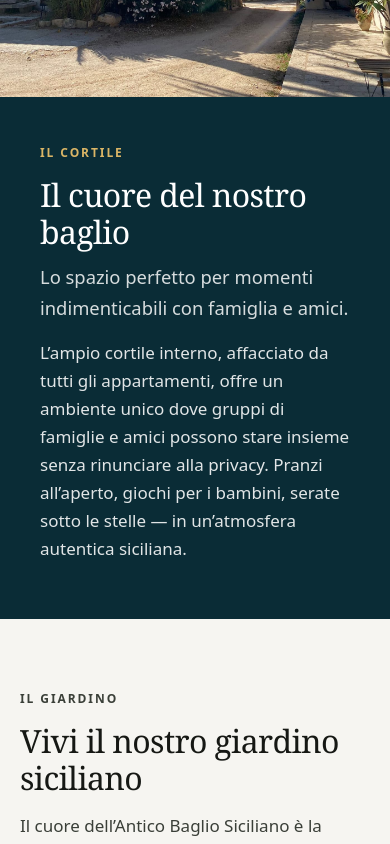
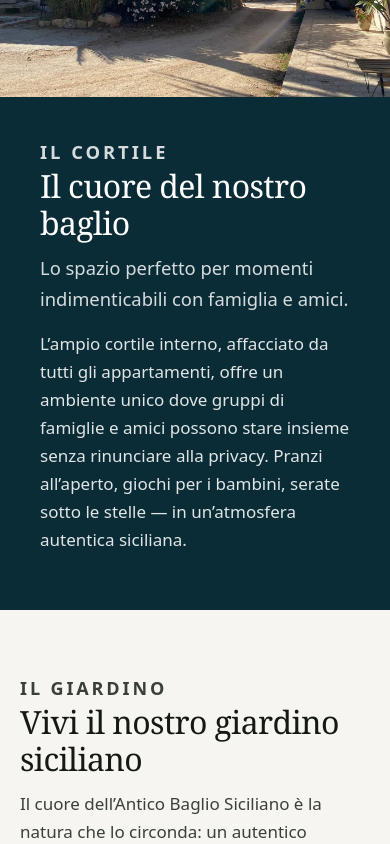
Before and after one commit to rednaw/anticobagliosiciliano, a SvelteKit app: page / in a window 390 px wide. Shown: the part 4580-5424 px from the top of the page. Built offline with nearby package versions, Linux system fonts and the light colour scheme; a web font is replaced by a local one.

Commit message:
there goes the sun

```diff
--- a/src/app.css
+++ b/src/app.css
@@ -29,7 +29,6 @@
   --sea: #0e3a47;
   --sea-deep: #0a2c36;
   --olive: #3f5a3c;
-  --sun: #d4a84b;
   --error: #9f2f1c;
   --line: color-mix(in srgb, var(--ink) 12%, transparent);
   --shadow: 0 24px 60px color-mix(in srgb, var(--sea) 18%, transparent);
--- a/src/lib/standard/ArriveMap.svelte
+++ b/src/lib/standard/ArriveMap.svelte
@@ -184,7 +184,7 @@
     left: 50%;
     width: 0.5rem;
     height: 0.5rem;
-    background: var(--sun);
+    background: #fff;
     border-radius: 50%;
     transform: translate(-50%, -50%);
   }
--- a/src/lib/standard/Footer.svelte
+++ b/src/lib/standard/Footer.svelte
@@ -48,7 +48,7 @@
     width: 2rem;
     height: 2px;
     margin-bottom: 0.85rem;
-    background: var(--sun);
+    background: var(--olive);
   }
 
   .brand {
--- a/src/routes/(site)/+page.svelte
+++ b/src/routes/(site)/+page.svelte
@@ -202,9 +202,11 @@
   />
   <div class="feature-panel">
     <Reveal>
-      <p class="eyebrow">{home.cortile.eyebrow}</p>
-      <h2>{home.cortile.title}</h2>
-      <p class="lead">{home.cortile.lead}</p>
+      <SectionHead
+        eyebrow={home.cortile.eyebrow}
+        title={home.cortile.title}
+        lead={home.cortile.lead}
+      />
       <p>{home.cortile.body}</p>
     </Reveal>
   </div>
@@ -213,8 +215,7 @@
 <section class="section garden">
   <div class="container garden-grid">
     <Reveal>
-      <p class="eyebrow">{home.giardino.eyebrow}</p>
-      <h2>{home.giardino.title}</h2>
+      <SectionHead eyebrow={home.giardino.eyebrow} title={home.giardino.title} />
       <p>{home.giardino.p1}</p>
       <p>{home.giardino.p2}</p>
       <p>{home.giardino.p3}</p>
@@ -669,17 +670,24 @@
     align-content: center;
   }
 
-  .feature .eyebrow {
-    color: color-mix(in srgb, var(--sun) 85%, #fff);
+  .feature :global(.section-head) {
+    margin-bottom: 1rem;
   }
 
-  .feature h2 {
+  .feature :global(.eyebrow),
+  .band-dark :global(.eyebrow) {
+    color: color-mix(in srgb, #fff 72%, transparent);
+  }
+
+  .feature :global(.section-head h2) {
     margin: 0 0 0.75rem;
     font-size: clamp(2rem, 4vw, 3rem);
   }
 
-  .feature .lead {
+  .feature :global(.section-head p) {
+    max-width: 34rem;
     font-size: 1.15rem;
+    color: color-mix(in srgb, #fff 88%, transparent);
     opacity: 0.95;
   }
 
@@ -712,9 +720,8 @@
     aspect-ratio: 3 / 2;
   }
 
-  .garden h2 {
-    margin: 0 0 1rem;
-    font-size: clamp(2rem, 4vw, 2.8rem);
+  .garden :global(.section-head) {
+    margin-bottom: 0.25rem;
   }
 
   .garden p {
@@ -752,10 +759,6 @@
     color: #fff;
   }
 
-  .band-dark :global(.eyebrow) {
-    color: color-mix(in srgb, var(--sun) 85%, #fff);
-  }
-
   .band-dark :global(.section-head p) {
     color: color-mix(in srgb, #fff 78%, transparent);
   }
@@ -781,7 +784,7 @@
   }
 
   .band-dark .award-proof {
-    color: color-mix(in srgb, #fff 82%, var(--sun));
+    color: color-mix(in srgb, #fff 78%, transparent);
   }
 
   .band-dark .award-proof:hover {
--- a/src/routes/(site)/case/[slug]/+page.svelte
+++ b/src/routes/(site)/case/[slug]/+page.svelte
@@ -121,8 +121,8 @@
     padding-bottom: 2.5rem;
   }
 
-  .copy .eyebrow {
-    color: color-mix(in srgb, var(--sun) 80%, #fff);
+  .hero .eyebrow {
+    color: color-mix(in srgb, #fff 72%, transparent);
   }
 
   h1 {
```
